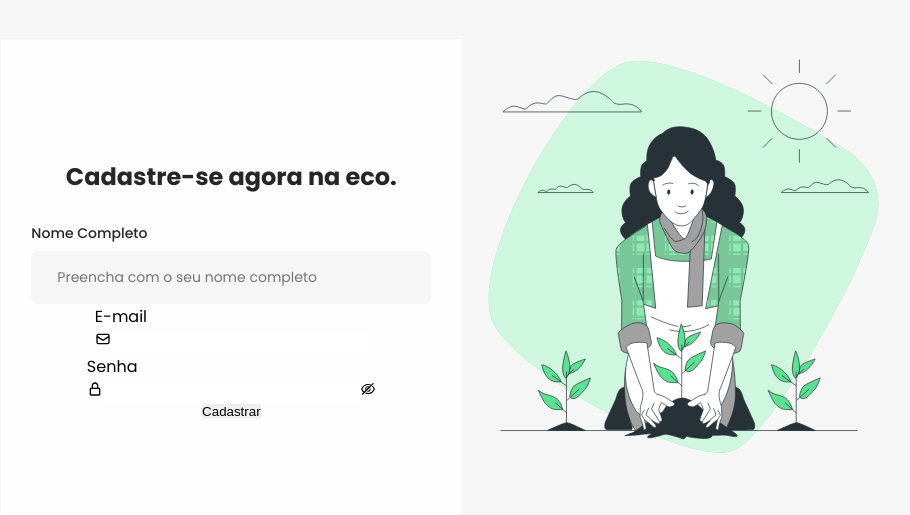
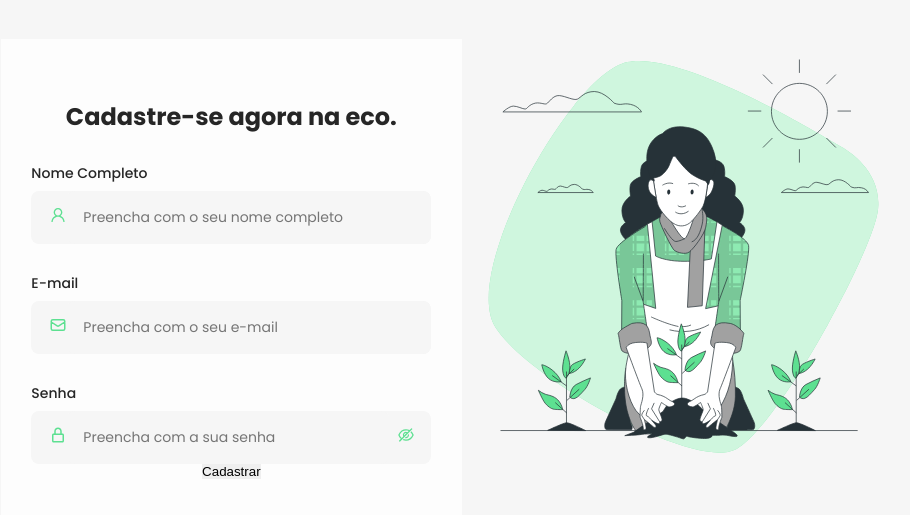
Before and after one commit to rodrigoge/eco, a React (Vite) app in the folder web/: page /user/register in a window 1280 px wide. Shown: the part 111-626 px from the top of the page, without its empty margins (189-1099 px from the left). Built offline with nearby package versions, Linux system fonts and the light colour scheme.

Commit message:
feat: finishing input field component

```diff
--- a/web/src/components/InputField/index.tsx
+++ b/web/src/components/InputField/index.tsx
@@ -1,13 +1,32 @@
+import { useState } from 'react';
 import './styles.scss';
 import { InputType } from "../../types/InputType";
+import { AiOutlineEye, AiOutlineEyeInvisible } from 'react-icons/ai';
 
 export default function InputField({
     inputId,
     placeholder,
     label,
     icon,
-    type
+    type,
+    isPassword,
+    value,
+    onChange,
+    maxLength
 }: InputType) {
+    const [showPassword, setShowPassword] = useState(true);
+
+    async function handleShowPassword() {
+        var inputPassword: any = document.getElementById('password-id');
+        if (inputPassword.type === 'password') {
+            inputPassword.type = 'text'
+            setShowPassword(false);
+        } else {
+            inputPassword.type = 'password'
+            setShowPassword(true);
+        }
+    }
+
     return (
         <div className="div-field">
             <label htmlFor={`${inputId}`}>
@@ -15,13 +34,33 @@ export default function InputField({
             </label>
 
             <div className="div-input">
-                {icon}
+                <span>{icon}</span>
                 <input
                     type={`${type}`}
                     id={`${inputId}`}
                     placeholder={`${placeholder}`}
+                    value={value}
+                    onChange={onChange}
+                    maxLength={maxLength}
                 />
+
+                {isPassword ?
+                    <>
+                        {showPassword ?
+                            <span className='showEyeIcon' onClick={handleShowPassword}>
+                                < AiOutlineEyeInvisible />
+                            </span>
+                            :
+                            <span className='showEyeIcon' onClick={handleShowPassword}>
+                                <AiOutlineEye />
+                            </span>
+                        }
+                    </>
+                    :
+                    <></>
+                }
+
             </div>
-        </div>
+        </div >
     );
 }
--- a/web/src/components/InputField/styles.scss
+++ b/web/src/components/InputField/styles.scss
@@ -19,9 +19,9 @@
         border-radius: 8px;
         margin-top: 6px;
 
-        .icon {
-            font-size: 20px;
-            margin-left: 6px;
+        span {
+            font-size: 18px;
+            margin-left: 8px;
             color: $green;
         }
 
@@ -34,5 +34,16 @@
             font-size: 14px;
             border-radius: 8px;
         }
+
+        .showEyeIcon {
+            margin-right: 16px;
+            cursor: pointer;
+
+            .icon-show-hide {
+                color: $green;
+                font-size: 20px;
+            }
+
+        }
     }
 }
--- a/web/src/pages/RegisterUser/index.tsx
+++ b/web/src/pages/RegisterUser/index.tsx
@@ -1,14 +1,15 @@
 import { useState } from 'react'
 import './styles.scss';
+import { HiOutlineMail } from 'react-icons/hi'
+import { AiOutlineUser } from 'react-icons/ai'
+import { BiLockAlt } from 'react-icons/bi'
 import registerImg from '../../assets/register-image.svg'
-import { useNavigate } from 'react-router-dom';
-import { HiOutlineMail } from 'react-icons/hi'
-import { AiOutlineEye, AiOutlineEyeInvisible, AiOutlineUser } from 'react-icons/ai'
-import { BiLockAlt } from 'react-icons/bi'
 import InputField from '../../components/InputField';
 
 export default function RegisterUser() {
-    const [showPassword, setShowPassword] = useState(true);
+    const [name, setName] = useState('');
+    const [email, setEmail] = useState('');
+    const [password, setPassword] = useState('');
 
     return (
         <div className='register-user-container'>
@@ -23,41 +24,36 @@ export default function RegisterUser() {
                         label='Nome Completo'
                         placeholder='Preencha com o seu nome completo'
                         type='text'
+                        icon={<AiOutlineUser />}
+                        isPassword={false}
+                        value={name}
+                        onChange={e => setName(e.target.value)}
+                        maxLength={255}
                     />
 
-                    <div className="email-field">
-                        <label htmlFor="email-id">E-mail</label>
+                    <InputField
+                        inputId='email-id'
+                        label='E-mail'
+                        placeholder='Preencha com o seu e-mail'
+                        type='text'
+                        icon={<HiOutlineMail />}
+                        isPassword={false}
+                        value={email}
+                        onChange={e => setEmail(e.target.value)}
+                        maxLength={255}
+                    />
 
-                        <div className="email-input">
-                            <HiOutlineMail className='icon' />
-                            <input
-                                type="text"
-                                id="email-id"
-                            />
-                        </div>
-                    </div>
-
-                    <div className="password-field">
-                        <label htmlFor="password-id">Senha</label>
-
-                        <div className="password-input">
-                            <BiLockAlt className='icon' />
-                            <input
-                                type="text"
-                                id="password-id"
-                            />
-
-                            {showPassword ?
-                                <span className='showEyeIcon'>
-                                    <AiOutlineEyeInvisible />
-                                </span>
-                                :
-                                <span className='showEyeIcon'>
-                                    <AiOutlineEye />
-                                </span>
-                            }
-                        </div>
-                    </div>
+                    <InputField
+                        inputId='password-id'
+                        label='Senha'
+                        placeholder='Preencha com a sua senha'
+                        type='password'
+                        icon={<BiLockAlt />}
+                        isPassword={true}
+                        value={password}
+                        onChange={e => setPassword(e.target.value)}
+                        maxLength={8}
+                    />
 
                     <button>Cadastrar</button>
                 </div>
```
Also changed, not shown: web/src/types/InputType.ts (+8 -1 lines).
